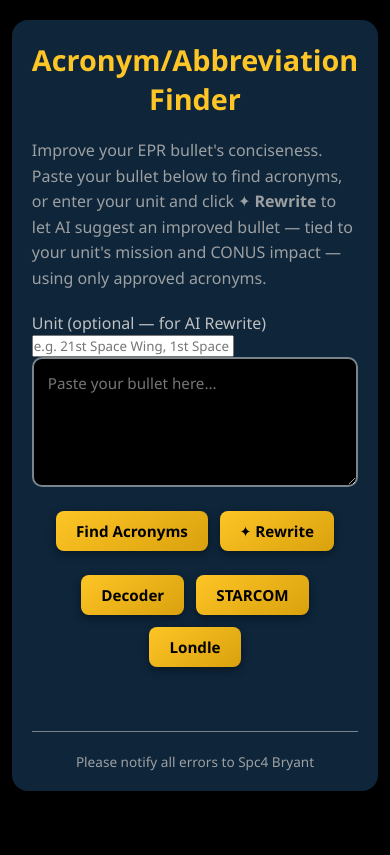
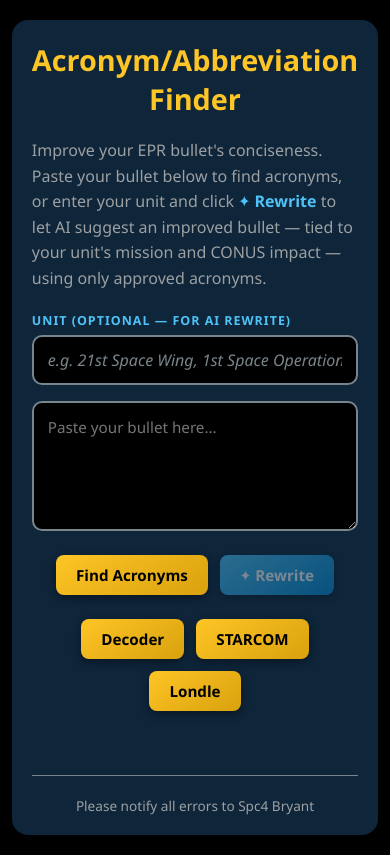
Before and after one commit to LBryant01/AAFinder, a React (Create React App) app: page / in a window 390 px wide. Built offline with nearby package versions, Linux system fonts and the light colour scheme.

Commit message:
Add color variables and enhance button styles
Added new color variables for rewrite and error states. Enhanced button styles and added new classes for rewrite results and errors.

```diff
--- a/src/styles.css
+++ b/src/styles.css
@@ -5,6 +5,10 @@
   --gray-light: #c0c0c0;
   --navy: #0e253a;
   --steel: #79858b;
+  --rewrite: #4fc3f7;
+  --rewrite-dark: #0288d1;
+  --error-bg: #1a0a0a;
+  --error: #ef5350;
 }
 
 * {
@@ -52,6 +56,10 @@ p {
   line-height: 1.6;
 }
 
+p strong {
+  color: var(--rewrite);
+}
+
 textarea {
   width: 100%;
   min-height: 130px;
@@ -89,12 +97,44 @@ button {
   font-weight: bold;
   cursor: pointer;
   box-shadow: 0 3px 8px rgba(0, 0, 0, 0.4);
-  transition: background 0.3s ease, transform 0.2s ease;
+  transition: background 0.3s ease, transform 0.2s ease, opacity 0.2s ease;
 }
 
 button:hover {
   background: linear-gradient(145deg, #ffd75b, #f7b400);
   transform: translateY(-2px);
+}
+
+button:disabled {
+  opacity: 0.45;
+  cursor: not-allowed;
+  transform: none;
+}
+
+button.rewrite-btn {
+  background: linear-gradient(145deg, var(--rewrite), var(--rewrite-dark));
+  color: #fff;
+}
+
+button.rewrite-btn:hover:not(:disabled) {
+  background: linear-gradient(145deg, #81d4fa, #039be5);
+  transform: translateY(-2px);
+}
+
+button.copy-btn {
+  background: transparent;
+  color: var(--rewrite);
+  border: 1px solid var(--rewrite);
+  padding: 6px 16px;
+  font-size: 0.85rem;
+  font-weight: normal;
+  box-shadow: none;
+  margin-top: 12px;
+}
+
+button.copy-btn:hover {
+  background: rgba(79, 195, 247, 0.1);
+  transform: none;
 }
 
 .user-output {
@@ -134,19 +174,49 @@ button:hover {
   padding: 4px 0;
 }
 
+.rewrite-result {
+  background-color: #0a1e2e;
+  border: 2px solid var(--rewrite);
+  border-radius: 10px;
+  padding: 20px 24px;
+  margin-bottom: 30px;
+  animation: fadeIn 0.4s ease-in;
+}
+
+.rewrite-label {
+  font-size: 0.78rem;
+  font-weight: bold;
+  letter-spacing: 0.1em;
+  text-transform: uppercase;
+  color: var(--rewrite);
+  margin-bottom: 10px;
+}
+
+.rewrite-text {
+  font-size: 1.1rem;
+  color: #e0f7fa;
+  line-height: 1.6;
+  white-space: pre-wrap;
+  word-wrap: break-word;
+}
+
+.rewrite-error {
+  background-color: var(--error-bg);
+  border: 1px solid var(--error);
+  color: var(--error);
+  border-radius: 8px;
+  padding: 14px 18px;
+  font-size: 0.95rem;
+  margin-bottom: 24px;
+  animation: fadeIn 0.3s ease-in;
+}
+
 @keyframes fadeIn {
-  from {
-    opacity: 0;
-    transform: translateY(8px);
-  }
-  to {
-    opacity: 1;
-    transform: translateY(0);
-  }
+  from { opacity: 0; transform: translateY(8px); }
+  to   { opacity: 1; transform: translateY(0);   }
 }
 
 footer {
-  margin-top: auto;
   font-size: 0.85rem;
   color: var(--gray-dark);
   text-align: center;
@@ -155,23 +225,73 @@ footer {
   margin-top: 40px;
 }
 
-/* Responsive Enhancements */
 @media (max-width: 600px) {
-  .app-container {
-    padding: 20px;
-    height: auto;
-  }
+  .app-container { padding: 20px; height: auto; }
+  textarea       { font-size: 0.95rem; }
+  button         { font-size: 0.95rem; padding: 10px 20px; }
+  h1             { font-size: 1.8rem; }
+}
 
-  textarea {
-    font-size: 0.95rem;
-  }
+/* ── Unit input ─────────────────────────────────────────────── */
+.unit-input-group {
+  display: flex;
+  flex-direction: column;
+  gap: 6px;
+  margin-bottom: 16px;
+}
 
-  button {
-    font-size: 0.95rem;
-    padding: 10px 20px;
-  }
+.unit-label {
+  font-size: 0.78rem;
+  font-weight: bold;
+  letter-spacing: 0.08em;
+  text-transform: uppercase;
+  color: var(--rewrite);
+}
 
-  h1 {
-    font-size: 1.8rem;
-  }
+.unit-input {
+  width: 100%;
+  padding: 12px 14px;
+  font-size: 1rem;
+  background-color: var(--black);
+  color: var(--gray-light);
+  border: 2px solid var(--steel);
+  border-radius: 10px;
+  transition: border-color 0.3s ease;
 }
+
+.unit-input:focus {
+  border-color: var(--rewrite);
+  outline: none;
+  background-color: #111;
+}
+
+.unit-input::placeholder {
+  color: var(--steel);
+  font-style: italic;
+}
+
+/* ── Mission context card ───────────────────────────────────── */
+.mission-context {
+  background-color: #071520;
+  border: 1px solid var(--steel);
+  border-left: 4px solid var(--rewrite);
+  border-radius: 8px;
+  padding: 14px 18px;
+  margin-bottom: 20px;
+  animation: fadeIn 0.4s ease-in;
+}
+
+.mission-label {
+  font-size: 0.72rem;
+  font-weight: bold;
+  letter-spacing: 0.1em;
+  text-transform: uppercase;
+  color: var(--steel);
+  margin-bottom: 8px;
+}
+
+.mission-text {
+  font-size: 0.9rem;
+  color: var(--gray-dark);
+  line-height: 1.6;
+}
```
